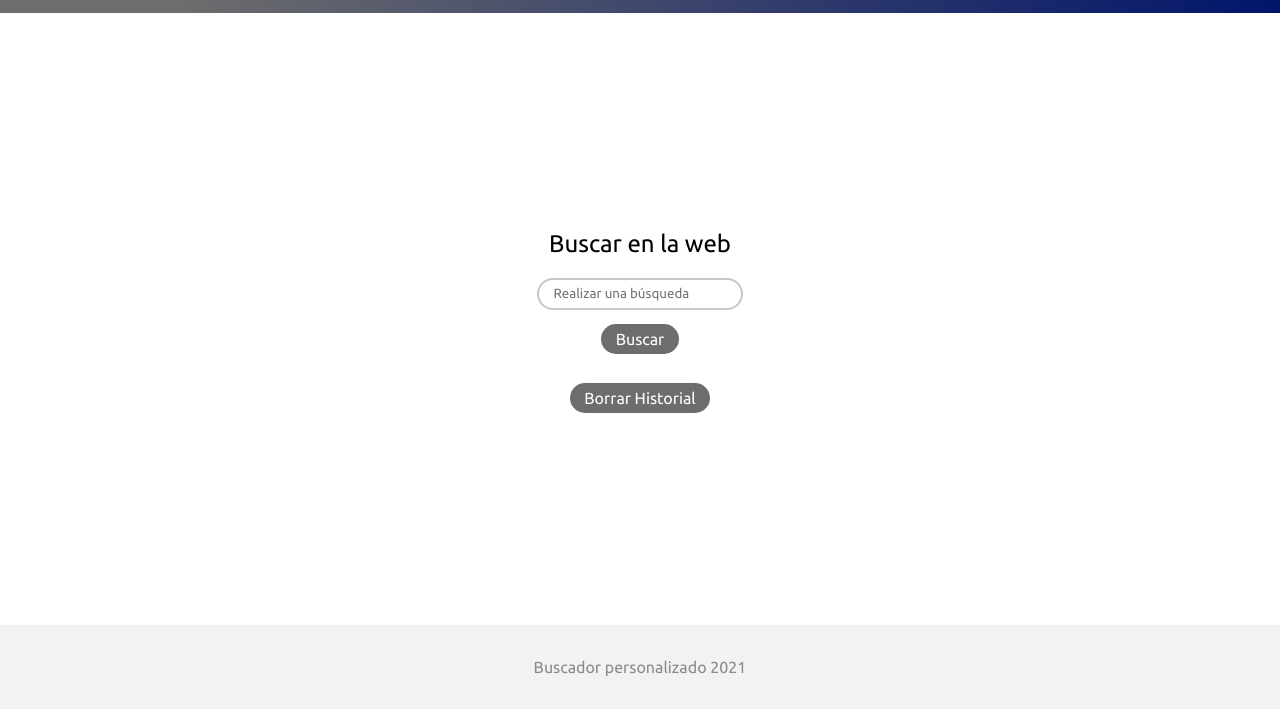
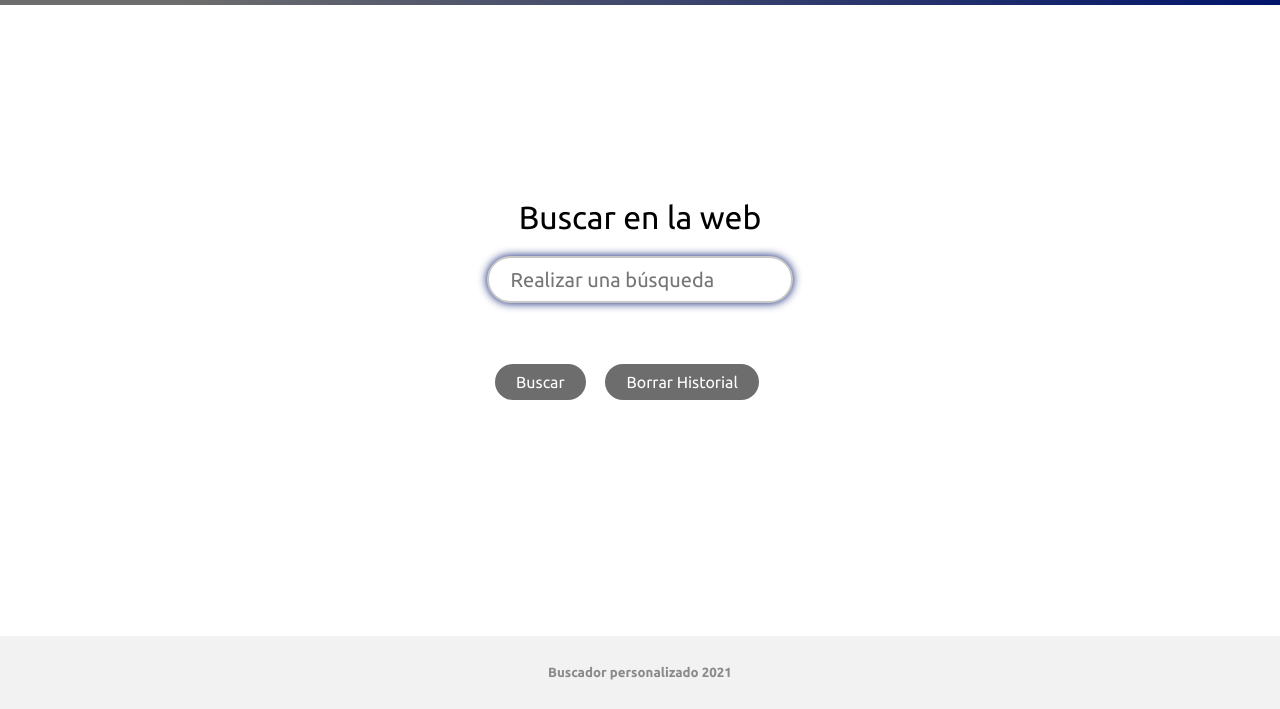
Before and after one commit to victoriasuarez/portafolio, a plain HTML site: page Buscador/index.html in a window 1280 px wide. Shown: the part 91-800 px from the top of the page. Drawn offline with Linux system fonts and the light colour scheme.

Commit message:
arreglado código búsqueda 2

```diff
--- a/Buscador/css/styles.css
+++ b/Buscador/css/styles.css
@@ -40,14 +40,14 @@ main {
   align-items: center;
 }
 
-main form {
+label, input {
   display: flex;
   flex-direction: column;
   align-items: center;
 }
 
 form label {
-  font-size: 1.5em;
+  font-size: 2em;
   margin: 20px 0;
 }
 
@@ -56,8 +56,14 @@ form input {
   padding: 3% 7%;
   border-radius: 50vh;
   border: 2px solid rgb(200, 200, 200);
+  box-shadow: 0px 0px 10px var(--secondary);
+  font-size: 20px;
 }
 
+.btn-buscar {
+  justify-content: space-around;
+
+}
 
 form button {
   color: white;
@@ -66,16 +72,11 @@ form button {
   background-color: var(--primary);
   border: none;
   border-radius: 50vh;
-  margin: 7% 0;
+  margin: 20% 2.5%;
   padding: 3% 7%;
   cursor: pointer;
 
-}
-form button:hover {
-  background-color: var(--secondary);
-}
-form button:active {
-  background-color: var(--warning);
+
 }
 
 button:hover {
--- a/Buscador/index.html
+++ b/Buscador/index.html
@@ -19,7 +19,7 @@
         <form class="search">
             <label for="busqueda">Buscar en la web</label>
             <input id="busqueda" type="text" placeholder="Realizar una búsqueda">
-            <button type="submit">Buscar</button>
+            <button type="submit" class="btn-buscar">Buscar</button>
             <button id="delete" type="button">Borrar Historial</button>
         </form>
 
@@ -29,7 +29,7 @@
     </main>
 
     <footer class="super-center">
-        <p>Buscador personalizado 2021</p>
+        <h5>Buscador personalizado 2021</h5>
     </footer>
 
 
```
